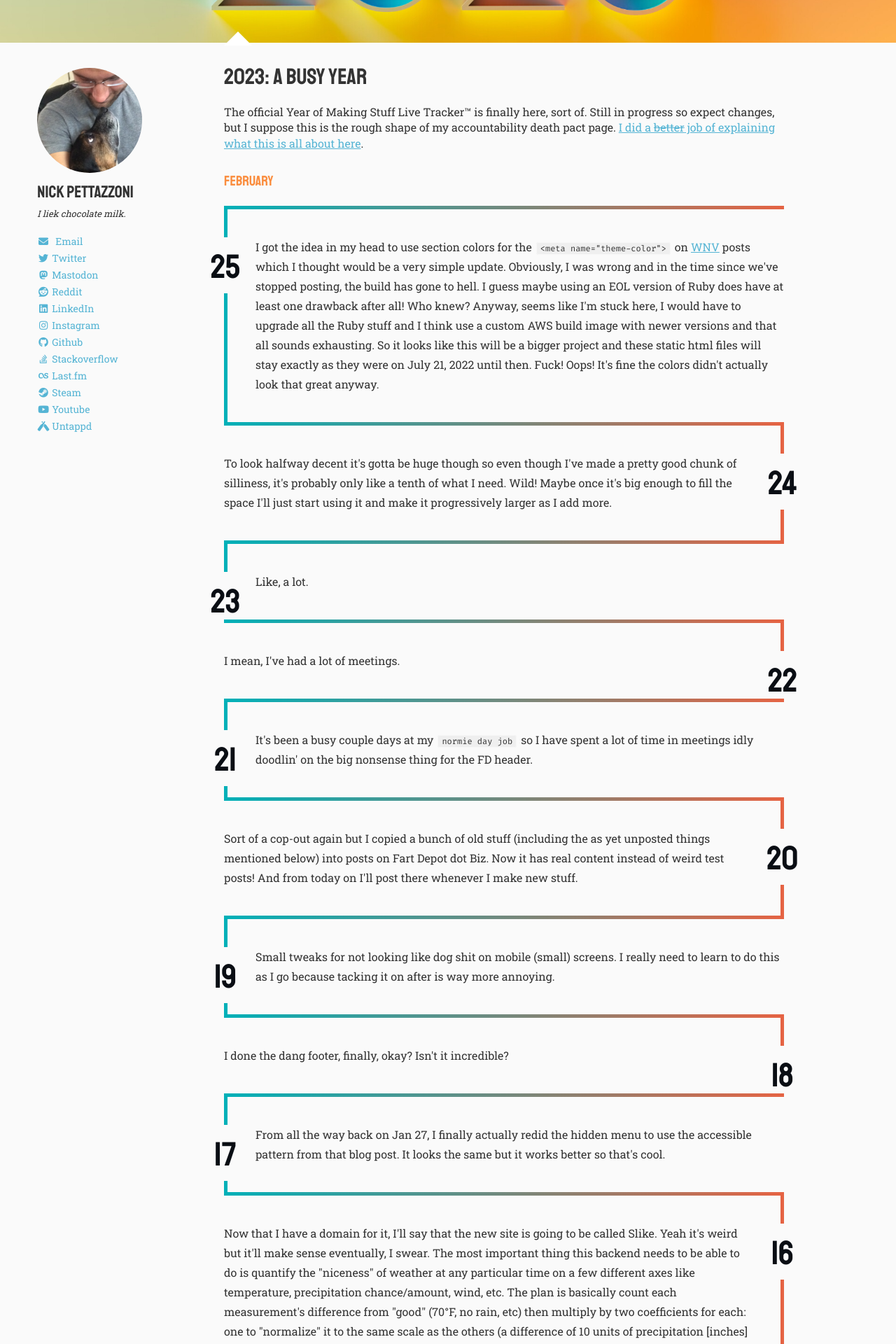
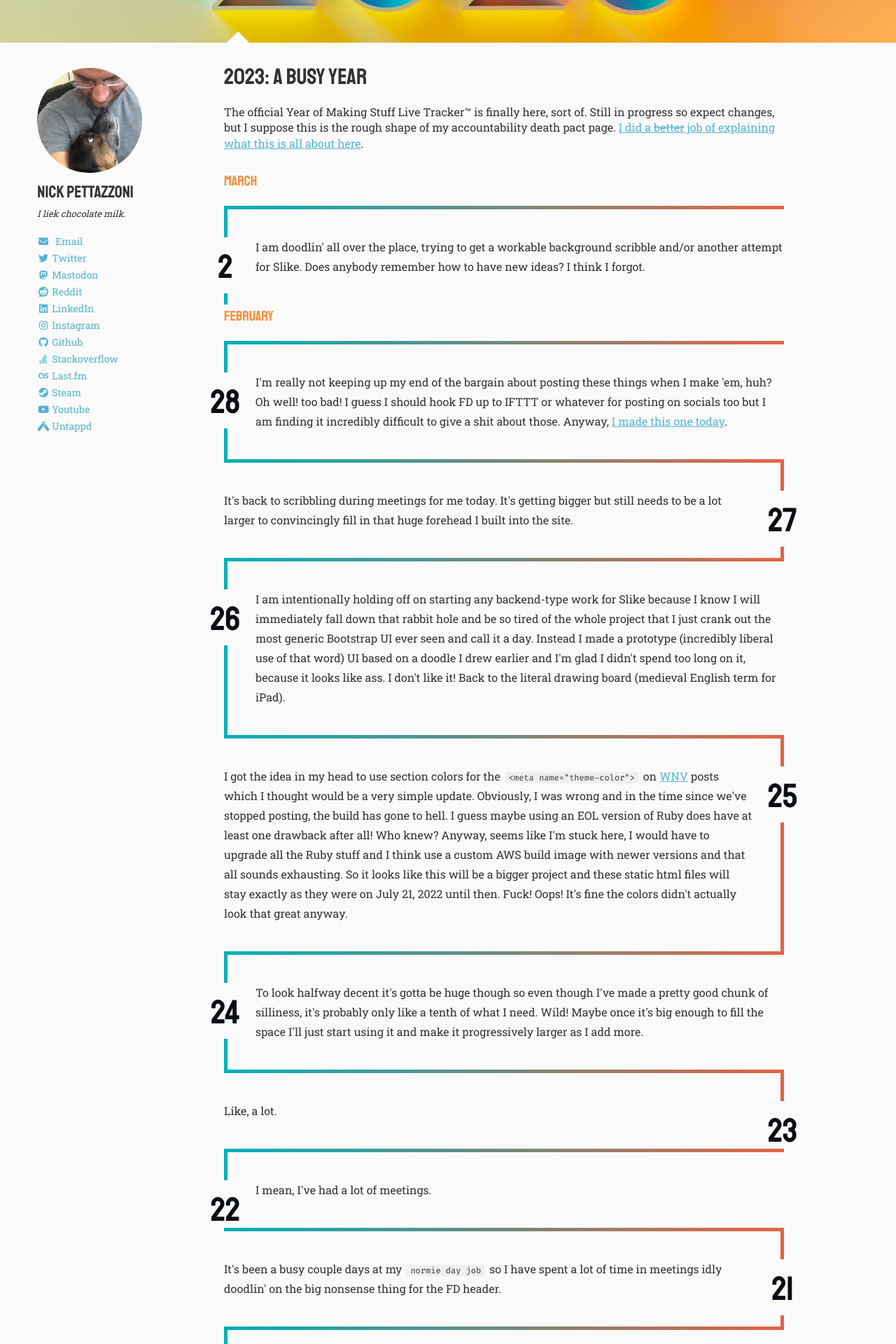
Before and after one commit to pettazz/pettazz.com, a Jekyll site: the page built from 2023/index.md, in a window 1280 px wide. Shown: the part 360-2280 px from the top of the page at 70% size. Built offline with Jekyll 4.4.1, drawn with Linux system fonts in a browser that asks for light colours; nearby versions of some CDN libraries.

Commit message:
more days its march now hello

```diff
--- a/2023/index.md
+++ b/2023/index.md
@@ -9,9 +9,23 @@ image:
 
 The official Year of Making Stuff Live Tracker™ is finally here, sort of. Still in progress so expect changes, but I suppose this is the rough shape of my accountability death pact page. <a href="/year-of-stuff/">I did a <strike>better</strike> job of explaining what this is all about here</a>.
 
-<div class="timeline">
+<div class="timeline current">
+
+  <h1><small>March</small></h1>
+
+  <p>I am doodlin' all over the place, trying to get a workable background scribble and/or another attempt for Slike. Does anybody remember how to have new ideas? I think I forgot.</p>
+
+</div>
+
+<div class="timeline full-28">
 
   <h1><small>February</small></h1>
+
+  <p>I'm really not keeping up my end of the bargain about posting these things when I make 'em, huh? Oh well! too bad! I guess I should hook FD up to IFTTT or whatever for posting on socials too but I am finding it incredibly difficult to give a shit about those. Anyway, <a href="https://fartdepot.biz/wrote/2023/02/28/">I made this one today</a>.</p>
+
+  <p>It's back to scribbling during meetings for me today. It's getting bigger but still needs to be a lot larger to convincingly fill in that huge forehead I built into the site.</p>
+
+  <p>I am intentionally holding off on starting any backend-type work for Slike because I know I will immediately fall down that rabbit hole and be so tired of the whole project that I just crank out the most generic Bootstrap UI ever seen and call it a day. Instead I made a prototype (incredibly liberal use of that word) UI based on a doodle I drew earlier and I'm glad I didn't spend too long on it, because it looks like ass. I don't like it! Back to the literal drawing board (medieval English term for iPad).</p>
 
   <p>I got the idea in my head to use section colors for the <code>&lt;meta name="theme-color"&gt;</code> on <a href="https://warrantynowvoid.com">WNV</a> posts which I thought would be a very simple update. Obviously, I was wrong and in the time since we've stopped posting, the build has gone to hell. I guess maybe using an EOL version of Ruby does have at least one drawback after all! Who knew? Anyway, seems like I'm stuck here, I would have to upgrade all the Ruby stuff and I think use a custom AWS build image with newer versions and that all sounds exhausting. So it looks like this will be a bigger project and these static html files will stay exactly as they were on July 21, 2022 until then. Fuck! Oops! It's fine the colors didn't actually look that great anyway.</p>
 
--- a/assets/css/timeline.scss
+++ b/assets/css/timeline.scss
@@ -11,13 +11,19 @@ div.timeline {
   min-width: 300px;
   max-width: 1400px;
   margin: auto;
-  counter-reset: dayofmonth 26;
+
+  &.current{
+    counter-reset: dayofmonth 3;
+  }
 
   &.full-31{
     counter-reset: dayofmonth 32;
   }
   &.full-30{
     counter-reset: dayofmonth 31;
+  }
+  &.full-28{
+    counter-reset: dayofmonth 29;
   }
 
   p {
```
